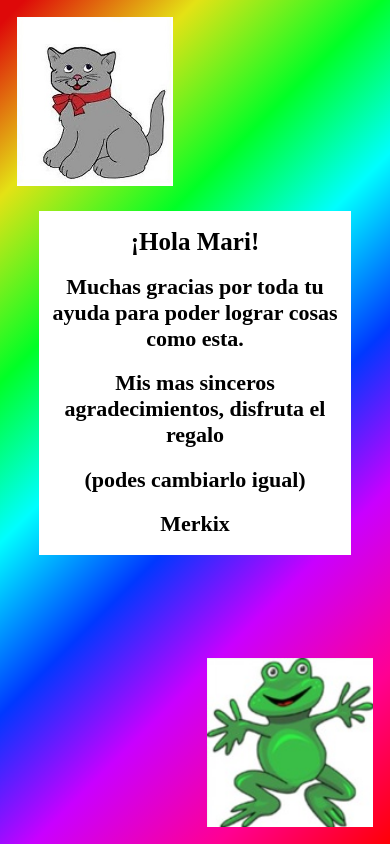
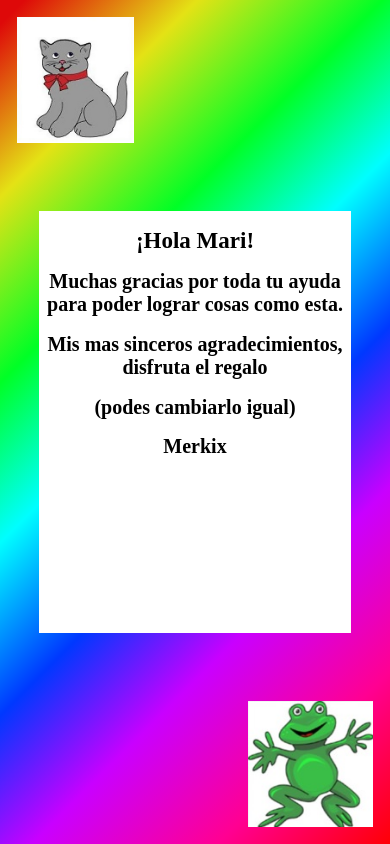
Before and after one commit to gastonmercado94/Regalo-Mari, a plain HTML site: page index.html in a window 390 px wide. Drawn offline with Linux system fonts and the light colour scheme.

Commit message:
Add files via upload

```diff
--- a/styles.css
+++ b/styles.css
@@ -41,29 +41,29 @@ h2{
 
 @media screen and (max-width: 768px){
 .img1{
-    height: 20vh;
+    height: 15vh;
     top: 2vh;
     left: 2vh;
 }
 
 .img2{
-    height: 20vh;
+    height: 15vh;
     bottom: 2vh;
     right: 2vh;
 }
 
 h1{
     margin-top: 2vh;
-    font-size: 25px;
+    font-size: 23px;
 }
 
 h2{
-    font-size: 22px;
+    font-size: 20px;
 }
 
 div{
     width: 80vw;
     left: 10vw;
-    height: auto;
+    height: 50vh;
 }
 }
```
